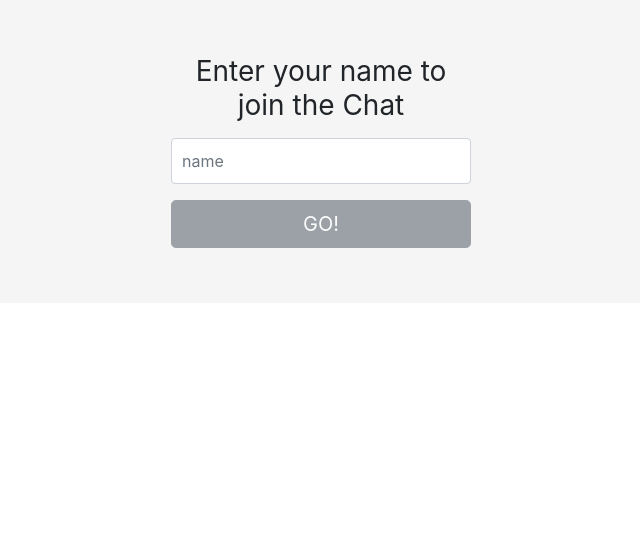
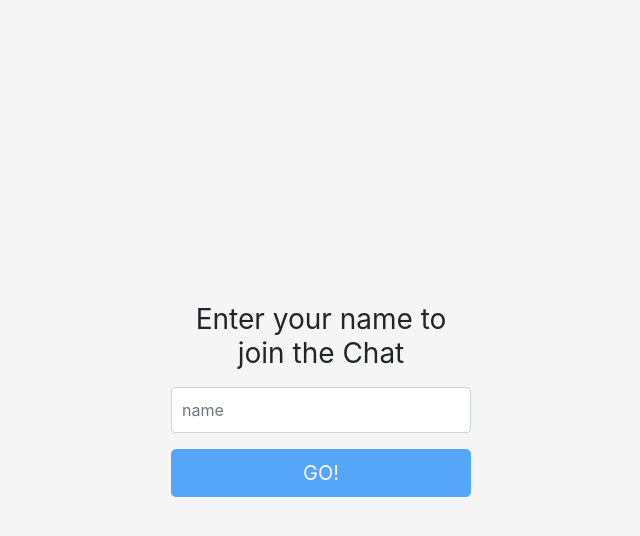
Before and after one commit to lmcorbalan/chat-app, a React (Create React App) app: page / in a window 1280 px wide. Shown: the top 536 px of the page, without its empty margins (319-959 px from the left). Built offline with nearby package versions, Linux system fonts and the light colour scheme; no server answers.

Commit message:
Bugfix, readme, server start script

```diff
--- a/package.json
+++ b/package.json
@@ -8,12 +8,12 @@
     "react": "^16.4.1",
     "react-dom": "^16.4.1",
     "react-scripts": "1.1.4",
-    "reactstrap": "^6.1.0",
     "socket.io": "^2.1.1"
   },
   "scripts": {
+    "start": "react-scripts build && node server.js",
+    "server": "node server.js",
     "develop": "react-scripts start",
-    "start": "react-scripts build && node server.js",
     "build": "react-scripts build",
     "test": "react-scripts test --env=jsdom",
     "eject": "react-scripts eject"
--- a/src/App.js
+++ b/src/App.js
@@ -1,5 +1,4 @@
 import React, { Component } from 'react';
-
 import io from 'socket.io-client';
 
 import Chat from './components/Chat';
@@ -22,7 +21,6 @@ class App extends Component {
         isUserLogged: true
       });
     });
-
   }
 
   handleUserNameChange = event => {
@@ -33,7 +31,7 @@ class App extends Component {
     });
   };
 
-  handleGoClick = event => {
+  handleLogin = event => {
     event.preventDefault();
     const userName = this.state.userName.trim();
     this.state.socket.emit('user-login', userName);
@@ -50,7 +48,7 @@ class App extends Component {
     ) : (
       <Login
         isGoDisabled={this.state.isGoDisabled}
-        handleGoClick={this.handleGoClick}
+        handleLogin={this.handleLogin}
         handleUserNameChange={this.handleUserNameChange}
         userName={this.state.userName}
       />
--- a/src/components/Chat/index.js
+++ b/src/components/Chat/index.js
@@ -5,8 +5,6 @@ import './style.css';
 import ConnectedUsers from '../ConnectedUsers';
 import MessagesList from '../MessagesList';
 import MessageInput from '../MessageInput';
-
-let messages = []
 
 class Chat extends Component {
   state = {
@@ -27,13 +25,17 @@ class Chat extends Component {
   handleSend = () => {
     const newMessage = {
       id: new Date().getTime(),
-      user: this.props.user.name,
+      user: this.state.mySelf.name,
       content: this.state.currentMessage.trim()
     };
     const messages = [...this.state.messages, newMessage];
 
     this.props.socket.emit('new-message', newMessage);
-    this.setState({ messages: messages, currentMessage: '' });
+    this.setState({
+      messages: messages,
+      currentMessage: '',
+      isSendDisabled: true
+    });
   };
 
   componentDidMount() {
@@ -69,4 +71,14 @@ class Chat extends Component {
   };
 };
 
+Chat.propTypes = {
+  user: PropTypes.shape({
+    id: PropTypes.number,
+    name: PropTypes.string
+  }).isRequired,
+  connectedUsers: PropTypes.array.isRequired,
+  socket: PropTypes.object.isRequired,
+  lastTenMessages: PropTypes.array.isRequired,
+}
+
 export default Chat;
--- a/src/components/Login/index.js
+++ b/src/components/Login/index.js
@@ -2,16 +2,14 @@ import React from 'react';
 import PropTypes from 'prop-types';
 import './style.css';
 
-import { Button, Form, FormGroup, Label, Input, FormText } from 'reactstrap';
-
 const Login = props => (
   <div className="text-center login">
-    <Form className="form-signin">
+    <form className="form-signin" onSubmit={props.handleLogin}>
       <h1 className="h3 mb-3 font-weight-normal">
         Enter your name to join the Chat
       </h1>
-      <FormGroup>
-        <Input
+      <div className="form-group">
+        <input
           type="text"
           className="form-control"
           name="name"
@@ -20,22 +18,21 @@ const Login = props => (
           onChange={props.handleUserNameChange}
           value={props.userName}
         />
-      </FormGroup>
-      <Button
+      </div>
+      <button
         className="btn btn-lg btn-primary btn-block"
         type="submit"
         disabled={props.isGoDisabled}
-        onClick={props.handleGoClick}
       >
         GO!
-      </Button>
-    </Form>
+      </button>
+    </form>
   </div>
 );
 
 Login.propTypes = {
   isGoDisabled: PropTypes.bool.isRequired,
-  handleGoClick: PropTypes.func.isRequired,
+  handleLogin: PropTypes.func.isRequired,
   handleUserNameChange: PropTypes.func.isRequired,
   userName: PropTypes.string.isRequired
 }
--- a/src/components/Login/style.css
+++ b/src/components/Login/style.css
@@ -1,9 +1,9 @@
 .login {
-  height: 100%;
+  height: 100vh;
   text-align: center!important;
-  display: -ms-flexbox;
+  display: flexbox;
   display: flex;
-  -ms-flex-align: center;
+  flex-align: center;
   align-items: center;
   padding-top: 40px;
   padding-bottom: 40px;
```
Also changed, not shown: 1 other file (tests, documents, lock files or other folders).
